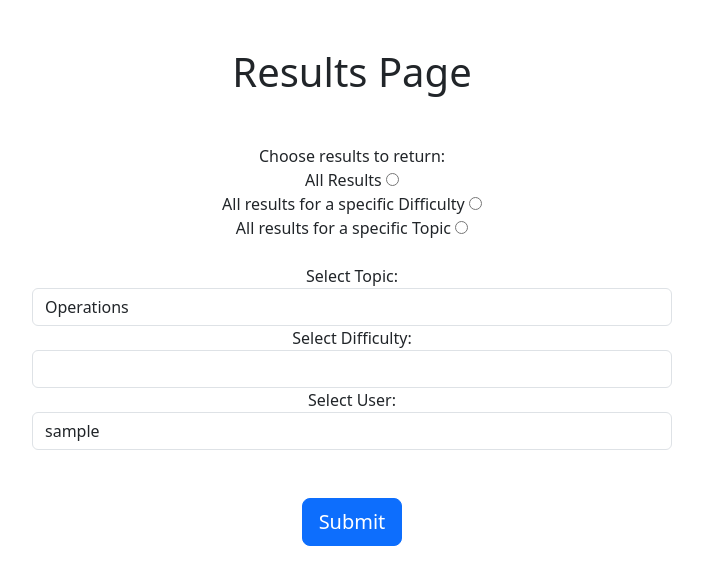
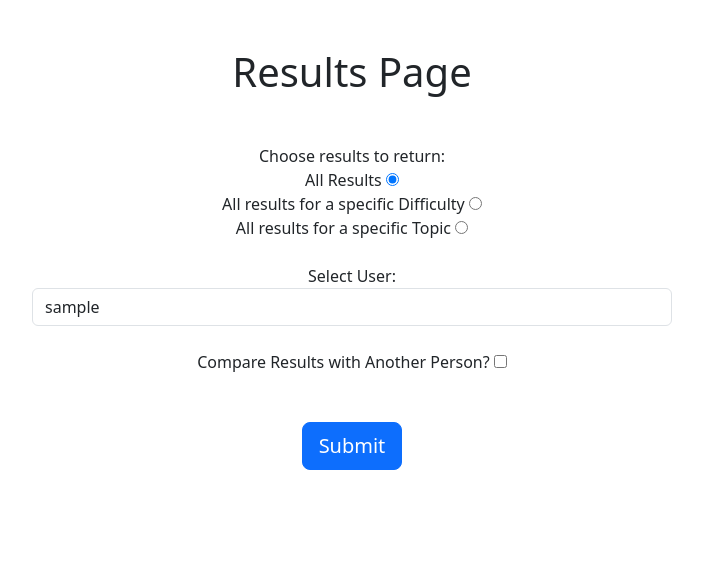
Before and after one commit to frhn13/MathsQuizProject, a Flask app: page /view-results in a window 1280 px wide. Shown: the part 56-630 px from the top of the page, without its empty margins (288-991 px from the left). After the commit the page ends 526 px from the top, so only its background shows below. Run offline with Flask 3, Linux system fonts and the light colour scheme; the visitor is signed in with stand-in values (Sample User, id 1); data comes from the database, SQL or seed files in the repository; data that the repository does not hold is empty.

Commit message:
Can now compare the results of two users and only required parts of the form will show up

```diff
--- a/quiz/forms.py
+++ b/quiz/forms.py
@@ -72,7 +72,7 @@ class ResultsForm(FlaskForm):
     results_returned = RadioField("Choose results to return:",
                                   choices=[("all", "All Results"),
                                            ("difficulty", "All results for a specific Difficulty"),
-                                           ("topic", "All results for a specific Topic")])
+                                           ("topic", "All results for a specific Topic")], default="all")
     topic_chosen = SelectField(label="Select Topic: ",
                                choices=[("operations", "Operations"), ("fractions", "Fractions"),
                                         ("expressions", "Expressions"),
@@ -80,11 +80,16 @@ class ResultsForm(FlaskForm):
                                         ("sequences", "Sequences"),
                                         ("triangles", "Triangles"), ("calculus", "Calculus"),
                                         ("hcf_lcm", "HCF, LCM and Prime Factors"),
-                                        ("circles", "Circles"), ("graphs", "Graphs")])
-    difficulty_chosen = IntegerField(label="Select Difficulty: ", validators=[NumberRange(1, 10)])
+                                        ("circles", "Circles"), ("graphs", "Graphs")], default="operations")
+    difficulty_chosen = IntegerField(label="Select Difficulty: ", validators=[NumberRange(1, 10)], default=5)
     user_chosen = SelectField(label="Select User: ")
+
+    compare_results = BooleanField(label="Compare Results with Another Person?")
+    second_user_chosen = SelectField(label="Select Second User: ")
+
     submit = SubmitField(label="Submit")
 
     def __init__(self, user_list):
         super().__init__()
         self.user_chosen.choices = user_list
+        self.second_user_chosen.choices = user_list
--- a/quiz/templates/view_results.html
+++ b/quiz/templates/view_results.html
@@ -12,22 +12,67 @@
         {% for button in form.results_returned %}
         <br>
             {{ button.label() }}
-            {{ button }}
+            {{ button(onchange="toggleFormFields()")}}
         {% endfor %}
         <br>
         <br>
-        {{ form.topic_chosen.label() }}
-        {{ form.topic_chosen(class="form-control") }}
-        {{ form.difficulty_chosen.label() }}
-        {{ form.difficulty_chosen(class="form-control") }}
+        <div id="topicField">
+            {{ form.topic_chosen.label() }}
+            {{ form.topic_chosen(class="form-control") }}
+        </div>
+        <div id="difficultyField">
+            {{ form.difficulty_chosen.label() }}
+            {{ form.difficulty_chosen(class="form-control") }}
+        </div>
         {{ form.user_chosen.label() }}
         {{ form.user_chosen(class="form-control") }}
 
+        <br>
+        {{ form.compare_results.label() }}
+        {{ form.compare_results(id="CompareResults", onchange="toggleSecondUser()") }}
+        <div id="CompareUser" class="mt-3">
+            {{ form.second_user_chosen.label() }}
+            {{ form.second_user_chosen(class="form-control") }}
+        </div>
+        <br>
         {{ form.submit(class="btn btn-primary btn-lg mt-5") }}
     </form>
+    {% if form_is_submitted %}
     <div class="container mt-5">
          <img src="{{ url_for('get_results_graph') }}"/>
-      </div>
+  </div>
+    {% endif %}
     {% endif %}
 </div>
+<script>
+        function toggleFormFields() {
+            let selectedValue = document.querySelector('input[name="results_returned"]:checked').value;
+
+            let topicField = document.getElementById("topicField");
+            let difficultyField = document.getElementById("difficultyField");
+
+            if (selectedValue == "all") {
+                topicField.style.display = "none";
+                difficultyField.style.display = "none";
+            } else if (selectedValue == "difficulty") {
+                topicField.style.display = "none";
+                difficultyField.style.display = "block";
+            } else {
+                topicField.style.display = "block";
+                difficultyField.style.display = "none";
+            }
+        }
+
+        function toggleSecondUser() {
+            let secondUserField = document.getElementById("CompareUser");
+            if (CompareResults.checked) {
+                secondUserField.style.display = "block";
+            }
+            else {
+                secondUserField.style.display = "none";
+            }
+        }
+        document.addEventListener("DOMContentLoaded", toggleFormFields);
+        document.addEventListener("DOMContentLoaded", toggleSecondUser);
+</script>
 {% endblock %}
--- a/quiz/update_results.py
+++ b/quiz/update_results.py
@@ -1,5 +1,4 @@
 from flask_login import current_user
-import inflect
 
 from quiz import db
 from quiz.models import QuestionTopics, QuestionDifficulties
--- a/quiz/views.py
+++ b/quiz/views.py
@@ -723,88 +723,117 @@ def quiz_page():
 
 @app.route("/get-results-graph")
 def get_results_graph():
-    print(session["username"])
-    print(session["graph_type"])
-    print(session["topic"])
-    print(session["difficulty"])
     user = User.query.filter_by(username=session["username"]).first()
+    second_user = User.query.filter_by(username=session["second_username"]).first()
     match session["graph_type"]:
         case "all":
             answer_correct, answer_incorrect, answer_percentage = get_user_results(user)
+            if session["compare_results"]:
+                answer_correct_2, answer_incorrect_2, answer_percentage_2 = get_user_results(second_user)
+                y_axis_2 = [answer_correct_2, answer_incorrect_2]
+                plt.title(f"Number of questions {session['username']} and {session['second_username']} got right and wrong")
+            else:
+                plt.title(f"Number of questions {session['username']} got right and wrong")
+
             x_axis = ["Correct Answers", "Incorrect Answers"]
             y_axis = [answer_correct, answer_incorrect]
-
-            plt.bar(x_axis, y_axis)
-            plt.xlabel("Number of Questions")
-            plt.ylabel("Right or Wrong")
-            plt.title(f"Number of questions {session['username']} got right and wrong")
-            # Adapted from https://stackoverflow.com/questions/50728328/python-how-to-show-matplotlib-in-flask
-            graph_image = BytesIO()
-            plt.savefig(graph_image, format="png")
-            graph_image.seek(0)
-            plt.close()
+            plt.xlabel("Right or Wrong")
+            plt.ylabel("Number of Questions")
 
         case "difficulty":
             answer_correct, answer_incorrect = get_difficulty_results(user, session["difficulty"])
+            if session["compare_results"]:
+                answer_correct_2, answer_incorrect_2 = get_difficulty_results(second_user, session["difficulty"])
+                y_axis_2 = [answer_correct_2, answer_incorrect_2]
+                plt.title(f"Number of questions {session['username']} and {session['second_username']} got right and wrong on Difficulty {session['difficulty']}")
+            else:
+                plt.title(f"Number of questions {session['username']} got right and wrong on Difficulty {session['difficulty']}")
+
             x_axis = ["Correct Answers", "Incorrect Answers"]
             y_axis = [answer_correct, answer_incorrect]
-
-            plt.bar(x_axis, y_axis)
-            plt.xlabel("Number of Questions")
-            plt.ylabel("Right or Wrong")
-            plt.title(f"Number of questions {session['username']} got right and wrong on Difficulty {session['difficulty']}")
-            # Adapted from https://stackoverflow.com/questions/50728328/python-how-to-show-matplotlib-in-flask
-            graph_image = BytesIO()
-            plt.savefig(graph_image, format="png")
-            graph_image.seek(0)
-            plt.close()
+            plt.xlabel("Right or Wrong")
+            plt.ylabel("Number of Questions")
 
         case "topic":
             answer_correct, answer_incorrect = get_topic_results(user, session["topic"])
+            if session["compare_results"]:
+                answer_correct_2, answer_incorrect_2 = get_topic_results(second_user, session["topic"])
+                y_axis_2 = [answer_correct_2, answer_incorrect_2]
+                if session["topic"] == "hcf_lcm":
+                    plt.title(
+                        f"Number of HCF, LCM and prime factors questions {session['username']} and {session['second_username']} got right and wrong")
+                else:
+                    plt.title(f"Number of {session['topic']} questions {session['username']} and {session['second_username']} got right and wrong")
+            else:
+                if session["topic"] == "hcf_lcm":
+                    plt.title(
+                        f"Number of HCF, LCM and prime factors questions {session['username']} got right and wrong")
+                else:
+                    plt.title(
+                        f"Number of {session['topic']} questions {session['username']} got right and wrong")
+
             x_axis = ["Correct Answers", "Incorrect Answers"]
             y_axis = [answer_correct, answer_incorrect]
-
-            plt.bar(x_axis, y_axis)
-            plt.xlabel("Number of Questions")
-            plt.ylabel("Right or Wrong")
+            plt.xlabel("Right or Wrong")
+            plt.ylabel("Number of Questions")
             if session["topic"] == "hcf_lcm":
                 plt.title(f"Number of HCF, LCM and prime factors questions {session['username']} got right and wrong")
             else:
                 plt.title(f"Number of {session['topic']} questions {session['username']} got right and wrong")
-            # Adapted from https://stackoverflow.com/questions/50728328/python-how-to-show-matplotlib-in-flask
-            graph_image = BytesIO()
-            plt.savefig(graph_image, format="png")
-            graph_image.seek(0)
-            plt.close()
 
         case _:
             answer_correct, answer_incorrect, answer_percentage = get_user_results(current_user)
+            if session["compare_results"]:
+                pass
             x_axis = ["Correct Answers", "Incorrect Answers"]
             y_axis = [answer_correct, answer_incorrect]
+            plt.xlabel("Right or Wrong")
+            plt.ylabel("Number of Questions")
+            plt.title(f"Number of questions you got right and wrong")
 
-            plt.bar(x_axis, y_axis)
-            plt.xlabel("Number of Questions")
-            plt.ylabel("Right or Wrong")
-            plt.title(f"Number of questions you got right and wrong")
-            # Adapted from https://stackoverflow.com/questions/50728328/python-how-to-show-matplotlib-in-flask
-            graph_image = BytesIO()
-            plt.savefig(graph_image, format="png")
-            graph_image.seek(0)
-            plt.close()
+    if session["compare_results"]:
+        bar_1 = np.arange(len(x_axis))
+        bar_2 = [x+0.5 for x in bar_1]
+        bars_1 = plt.bar(bar_1, y_axis, 0.5, label=session["username"], align='center')
+        bars_2 = plt.bar(bar_2, y_axis_2, 0.5, label=session["second_username"], align='center')
+        plt.bar_label(bars_1, fmt="%d", padding=10, label_type="center")
+        plt.bar_label(bars_2, fmt="%d", padding=10, label_type="center")
+        plt.xticks(bar_1, x_axis)
+        plt.legend()
+    else:
+        bars = plt.bar(x_axis, y_axis)
+        plt.bar_label(bars, fmt="%d", padding=10, label_type="center")
+    # Adapted from https://stackoverflow.com/questions/50728328/python-how-to-show-matplotlib-in-flask
+    graph_image = BytesIO()
+    plt.savefig(graph_image, format="png")
+    graph_image.seek(0)
+    plt.close()
 
     return send_file(graph_image, mimetype="image/png")
 
 @app.route("/view-results", methods=["GET", "POST"])
 @login_required
 def view_results():
+    form_is_submitted = False
+    session.pop("graph_type", None)
+    session.pop("topic", None)
+    session.pop("difficulty", None)
+    session.pop("username", None)
+    session.pop("compare_results", None)
+    session.pop("second_username", None)
+    session["graph_type"] = "NotChosen"
     users = User.query.all()
     users_list = []
     for user in users:
         users_list.append((user.username, user.username))
     form = ResultsForm(users_list)
     if form.validate_on_submit():
+        form_is_submitted = True
         session["graph_type"] = form.results_returned.data
         session["topic"] = form.topic_chosen.data
         session["difficulty"] = form.difficulty_chosen.data
         session["username"] = form.user_chosen.data
-    return render_template("view_results.html", form=form)
+        session["compare_results"] = form.compare_results.data
+        session["second_username"] = form.second_user_chosen.data
+        print(session["compare_results"])
+    return render_template("view_results.html", form=form, form_is_submitted=form_is_submitted)
```
